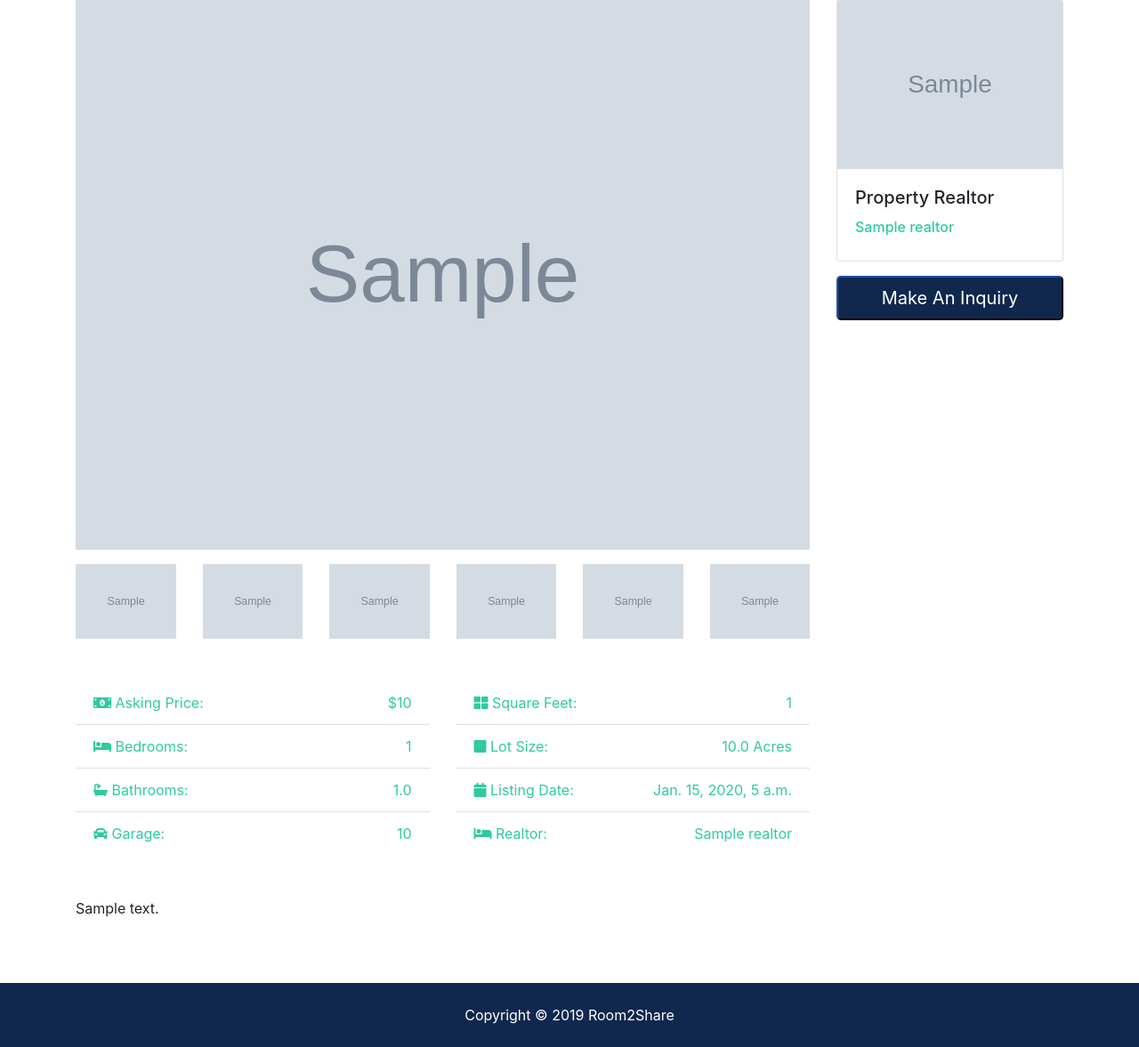
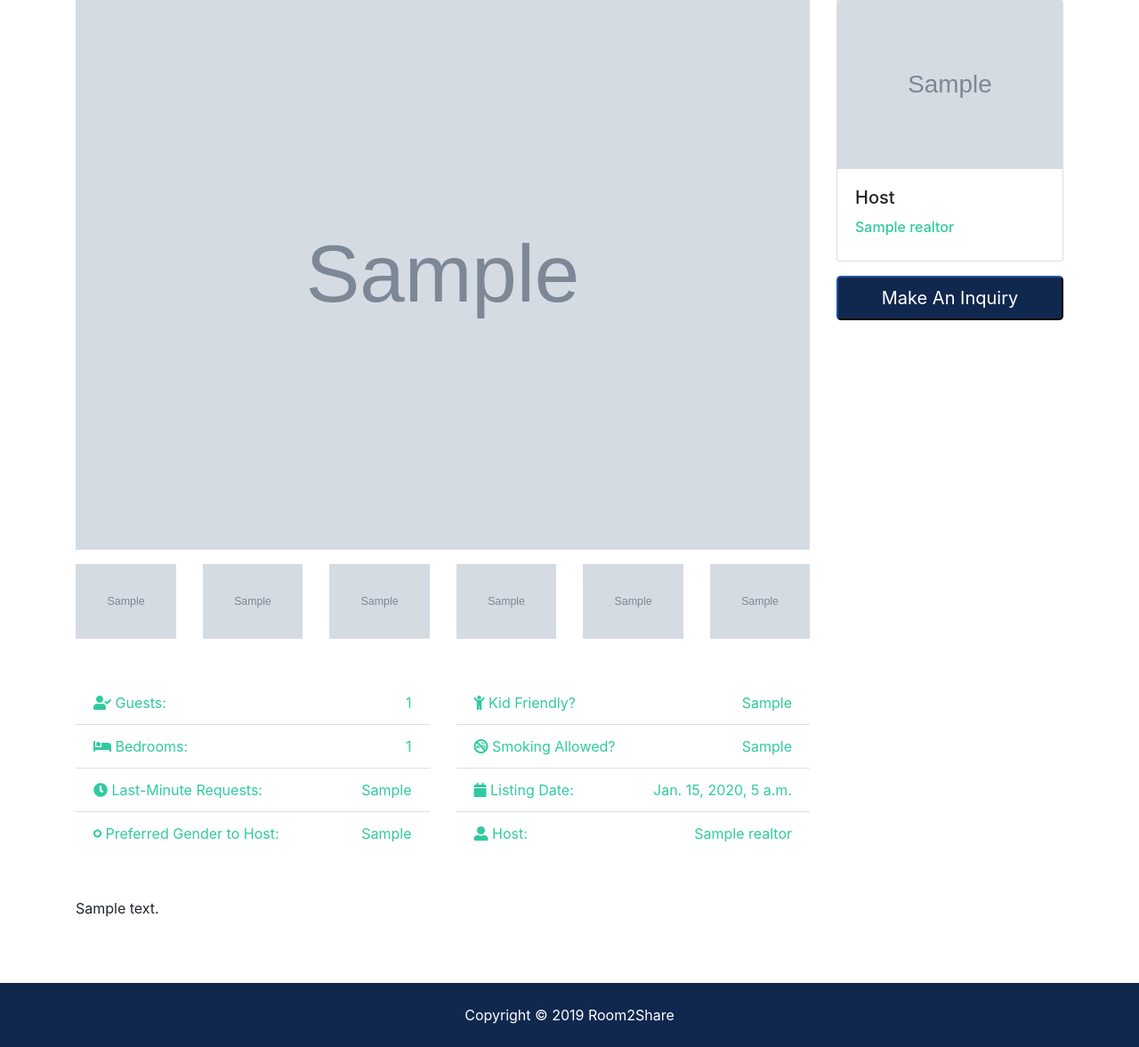
Before and after one commit to serktech/projectRE, a Django app: page /listings/listings/1/ in a window 1280 px wide. Shown: the part 546-1723 px from the top of the page at 89% size. Run offline with Django 3.2, Linux system fonts and the light colour scheme; tables that the repository leaves empty hold one stand-in row (values such as "Sample post"); grey boxes marked "Sample" are stand-in pictures; some libraries are stand-ins or nearby versions.

Commit message:
updates info, format, urlrouts.

```diff
--- a/listings/admin.py
+++ b/listings/admin.py
@@ -3,7 +3,7 @@ from .models import Listing
 
 
 class ListingAdmin(admin.ModelAdmin):
-    list_display = ('id', 'title', 'price', 'list_date', 'realtor')
+    list_display = ('id', 'title', 'list_date', 'realtor')
     list_display_links = ('id', 'title')
     list_filter = ('realtor',)
     search_fields = ('title', 'description', 'address', 'city', 'state', 'zipcode')
--- a/listings/choices.py
+++ b/listings/choices.py
@@ -11,18 +11,7 @@ bedroom_choices = {
     '10': 10
 }
 
-price_choices = {
-    '100000': '$100,000',
-    '200000': '$200,000',
-    '300000': '$300,000',
-    '400000': '$400,000',
-    '500000': '$500,000',
-    '600000': '$600,000',
-    '700000': '$700,000',
-    '800000': '$800,000',
-    '900000': '$900,000',
-    '1000000': '$1M+',
-}
+
 
 state_choices = {
     'AK': 'Alaska',
--- a/listings/models.py
+++ b/listings/models.py
@@ -6,18 +6,18 @@ from realtors.models import Realtor
 class Listing(models.Model):
     # listing_id = models.
     realtor = models.ForeignKey(Realtor, on_delete=models.DO_NOTHING)
-    title = models.CharField(max_length=200)
-    address = models.CharField(max_length=200)
-    city = models.CharField(max_length=200)
-    state = models.CharField(max_length=200)
-    zipcode = models.CharField(max_length=20)
+    title = models.CharField(max_length=200, default=None)
+    address = models.CharField(max_length=200, default=None)
+    city = models.CharField(max_length=200, default=None)
+    state = models.CharField(max_length=200, default=None)
+    zipcode = models.CharField(max_length=20, default=None)
     description = models.TextField(blank=True)
-    price = models.IntegerField()
-    bedrooms = models.IntegerField()
-    bathrooms = models.DecimalField(max_digits=2, decimal_places=1)
-    garage = models.IntegerField(default=0)
-    sqft = models.IntegerField()
-    lot_size = models.DecimalField(max_digits=5, decimal_places=1)
+    bedrooms = models.IntegerField(default=None)
+    guests = models.IntegerField(default=None)
+    lastminute = models.CharField(max_length=20, default=None)
+    gender = models.CharField(max_length=20, default=None)
+    kidfriendly = models.CharField(max_length=20, default=None)
+    smokingallow = models.CharField(max_length=20, default=None)
     photo_main = models.ImageField(upload_to='photos/%Y/%m/%d/')
     photo_1 = models.ImageField(upload_to='photos/%Y/%m/%d/', blank=True)
     photo_2 = models.ImageField(upload_to='photos/%Y/%m/%d/', blank=True)
--- a/listings/views.py
+++ b/listings/views.py
@@ -1,6 +1,6 @@
 from django.core.paginator import Paginator
 from django.shortcuts import get_object_or_404, render
-from .choices import price_choices, bedroom_choices, state_choices
+from .choices import bedroom_choices, state_choices
 
 from .models import Listing
 
@@ -57,15 +57,11 @@ def search(request):
             queryset_list = queryset_list.filter(bedrooms__lte=bedrooms)
 
     # Price
-    if 'price' in request.GET:
-        price = request.GET['price']
-        if price:
-            queryset_list = queryset_list.filter(price__lte=price)
+
 
     context = {
         'state_choices': state_choices,
         'bedroom_choices': bedroom_choices,
-        'price_choices': price_choices,
         'listings': queryset_list,
         'values': request.GET
     }
--- a/pages/views.py
+++ b/pages/views.py
@@ -1,6 +1,6 @@
 from django.shortcuts import render
 from django.http import HttpResponse
-from listings.choices import price_choices,bedroom_choices, state_choices
+from listings.choices import bedroom_choices, state_choices
 from listings.models import Listing
 from realtors.models import Realtor
 
@@ -10,8 +10,7 @@ def index(request):
     context = {
         'listings': listings,
         'state_choices': state_choices,
-        'bedroom_choices': bedroom_choices,
-        'price_choices': price_choices
+        'bedroom_choices': bedroom_choices
     }
     return render(request, 'pages/index.html', context)
 
--- a/projectRE/settings.py
+++ b/projectRE/settings.py
@@ -80,7 +80,7 @@ WSGI_APPLICATION = 'projectRE.wsgi.application'
 DATABASES = {
     'default': {
         'ENGINE': 'django.db.backends.postgresql',
-        'NAME': 'btredb',
+        'NAME': 'room',
         'USER': 'postgres',
         'PASSWORD': 'postgres',
         'HOST': 'localhost'
--- a/templates/accounts/dashboard.html
+++ b/templates/accounts/dashboard.html
@@ -8,7 +8,7 @@
             <div class="row text-center">
                 <div class="col-md-12">
                     <h1 class="display-4">User Dashboard</h1>
-          <p class="lead">Manage your ProjectRE account</p>
+                    <p class="lead">Manage your account</p>
                 </div>
             </div>
         </div>
@@ -53,7 +53,8 @@
                                     <td>{{ contact.id }}</td>
                                     <td>{{ contact.listing }}</td>
                                     <td>
-                      <a class="btn btn-light" href="{% url 'listing' contact.listing_id %}">View Couch Listing</a>
+                                        <a class="btn btn-light" href="{% url 'listing' contact.listing_id %}">View
+                                            Couch Listing</a>
                                     </td>
                                 </tr>
                             {% endfor %}
--- a/templates/admin/base_site.html
+++ b/templates/admin/base_site.html
@@ -4,11 +4,11 @@
 {% block branding %}
 
     <h1 id="head">
-    <img src="{%  static 'img/logo.png' %}" alt="ProjectRE" height="50" width="80" class="brand_img">
-    Admin Area
+        <img src="{% static 'img/logo.png' %}" alt="ProjectRE" height="50" width="80" class="brand_img">
+        Admin Area
     </h1>
 
 {% endblock %}
-{%  block extrastyle %}
+{% block extrastyle %}
     <link rel="stylesheet" href="{% static 'css/admin.css' %}">
 {% endblock %}
--- a/templates/listings/listing.html
+++ b/templates/listings/listing.html
@@ -96,46 +96,42 @@
                         <div class="col-md-6">
                             <ul class="list-group list-group-flush">
                                 <li class="list-group-item text-secondary">
-                                    <i class="fas fa-money-bill-alt"></i> Asking Price:
-                                    <span class="float-right">${{ listing.price | intcomma }}</span>
+                                    <i class="fas fa-user-check"></i> Guests:
+                                    <span class="float-right">{{ listing.guests }}</span>
                                 </li>
                                 <li class="list-group-item text-secondary">
                                     <i class="fas fa-bed"></i> Bedrooms:
                                     <span class="float-right">{{ listing.bedrooms }}</span>
                                 </li>
                                 <li class="list-group-item text-secondary">
-                                    <i class="fas fa-bath"></i> Bathrooms:
-                                    <span class="float-right">{{ listing.bathrooms }}</span>
+                                    <i class="fas fa-clock"></i> Last-Minute Requests:
+                                    <span class="float-right">{{ listing.lastminute }}</span>
                                 </li>
                                 <li class="list-group-item text-secondary">
-                                    <i class="fas fa-car"></i> Garage:
-                                    <span class="float-right">{{ listing.garage }}
-                  </span>
+                                    <i class="fas fa-genderless"></i> Preferred Gender to Host:
+                                    <span class="float-right">{{ listing.gender }}</span>
                                 </li>
                             </ul>
                         </div>
                         <div class="col-md-6">
                             <ul class="list-group list-group-flush">
                                 <li class="list-group-item text-secondary">
-                                    <i class="fas fa-th-large"></i> Square Feet:
-                                    <span class="float-right">{{ listing.sqft }}</span>
+                                    <i class="fas fa-child"></i> Kid Friendly?
+                                    <span class="float-right">{{ listing.kidfriendly }}</span>
                                 </li>
                                 <li class="list-group-item text-secondary">
-                                    <i class="fas fa-square"></i> Lot Size:
-                                    <span class="float-right">{{ listing.lot_size }} Acres
-                  </span>
+                                    <i class="fas fa-smoking-ban"></i> Smoking Allowed?
+                                    <span class="float-right">{{ listing.smokingallow }}</span>
                                 </li>
                                 <li class="list-group-item text-secondary">
                                     <i class="fas fa-calendar"></i> Listing Date:
                                     <span class="float-right">{{ listing.list_date }}</span>
                                 </li>
                                 <li class="list-group-item text-secondary">
-                                    <i class="fas fa-bed"></i> Realtor:
+                                    <i class="fas fa-user-alt"></i> Host:
                                     <span class="float-right">{{ listing.realtor }}
-                  </span>
+                                    </span>
                                 </li>
-
-
                             </ul>
                         </div>
                     </div>
@@ -151,7 +147,7 @@
                     <div class="card mb-3">
                         <img class="card-img-top" src="{{ listing.realtor.photo.url }}" alt="">
                         <div class="card-body">
-                            <h5 class="card-title">Property Realtor</h5>
+                            <h5 class="card-title">Host</h5>
                             <h6 class="text-secondary">{{ listing.realtor }}</h6>
                         </div>
                     </div>
@@ -184,7 +180,7 @@
                         <input type="hidden" name="realtor_email" value="{{ listing.realtor.email }}">
                         <input type="hidden" name="listing_id" value="{{ listing.id }}">
                         <div class="form-group">
-                            <label for="property_name" class="col-form-label">Property:</label>
+                            <label for="property_name" class="col-form-label">Couch:</label>
                             <input type="text" name="listing" class="form-control" value="{{ listing.title }}">
                         </div>
                         <div class="form-group">
```
Also changed, not shown: templates/listings/listings.html (+13 -20 lines), templates/listings/search.html (+1 -7 lines), templates/pages/index.html (+4 -12 lines), contacts/migrations/0001_initial.py, listings/migrations/0001_initial.py (added), listings/migrations/0002_auto_20190828_1054.py (deleted), realtors/migrations/0001_initial.py (added). Lines whose indentation alone changed are shown as unchanged.
